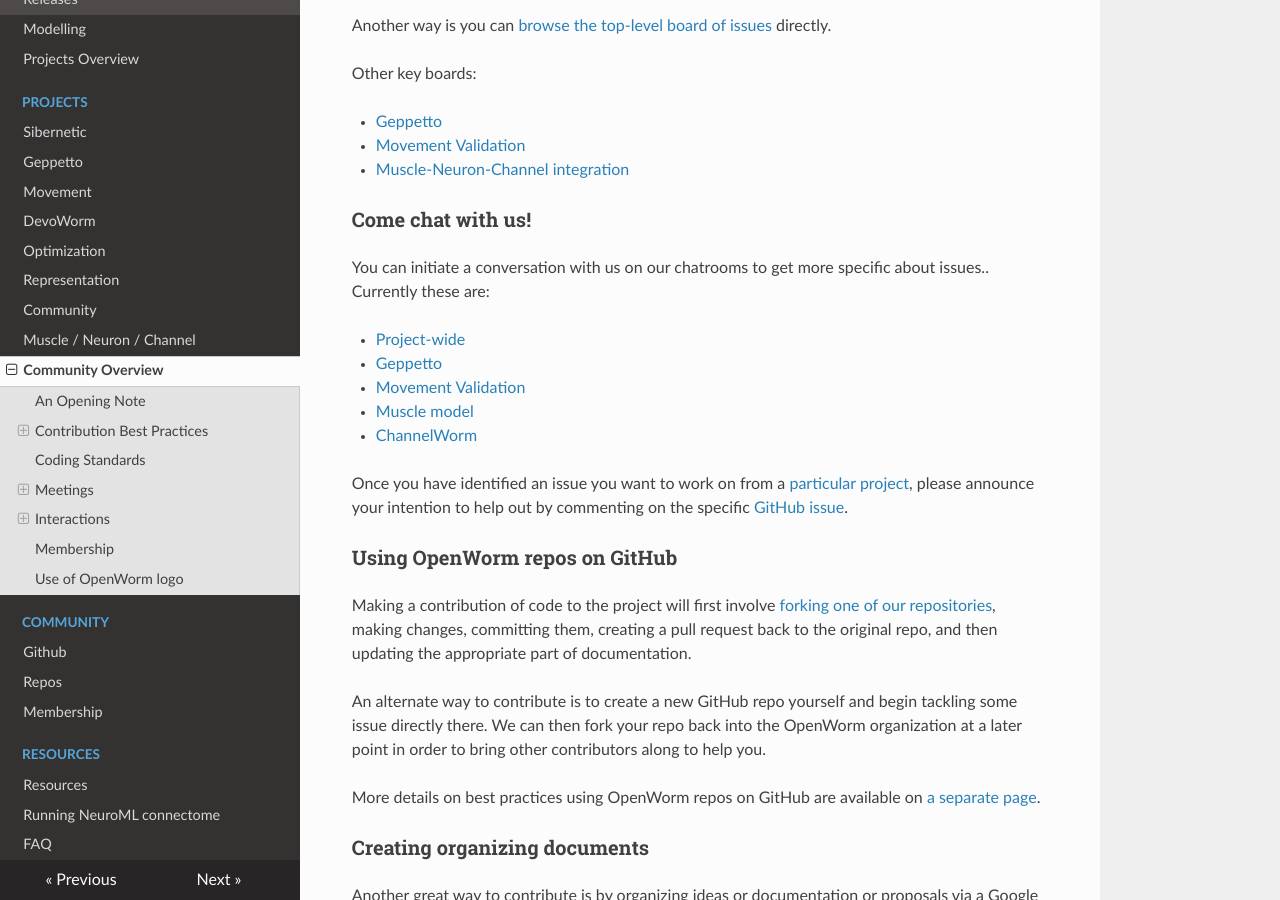
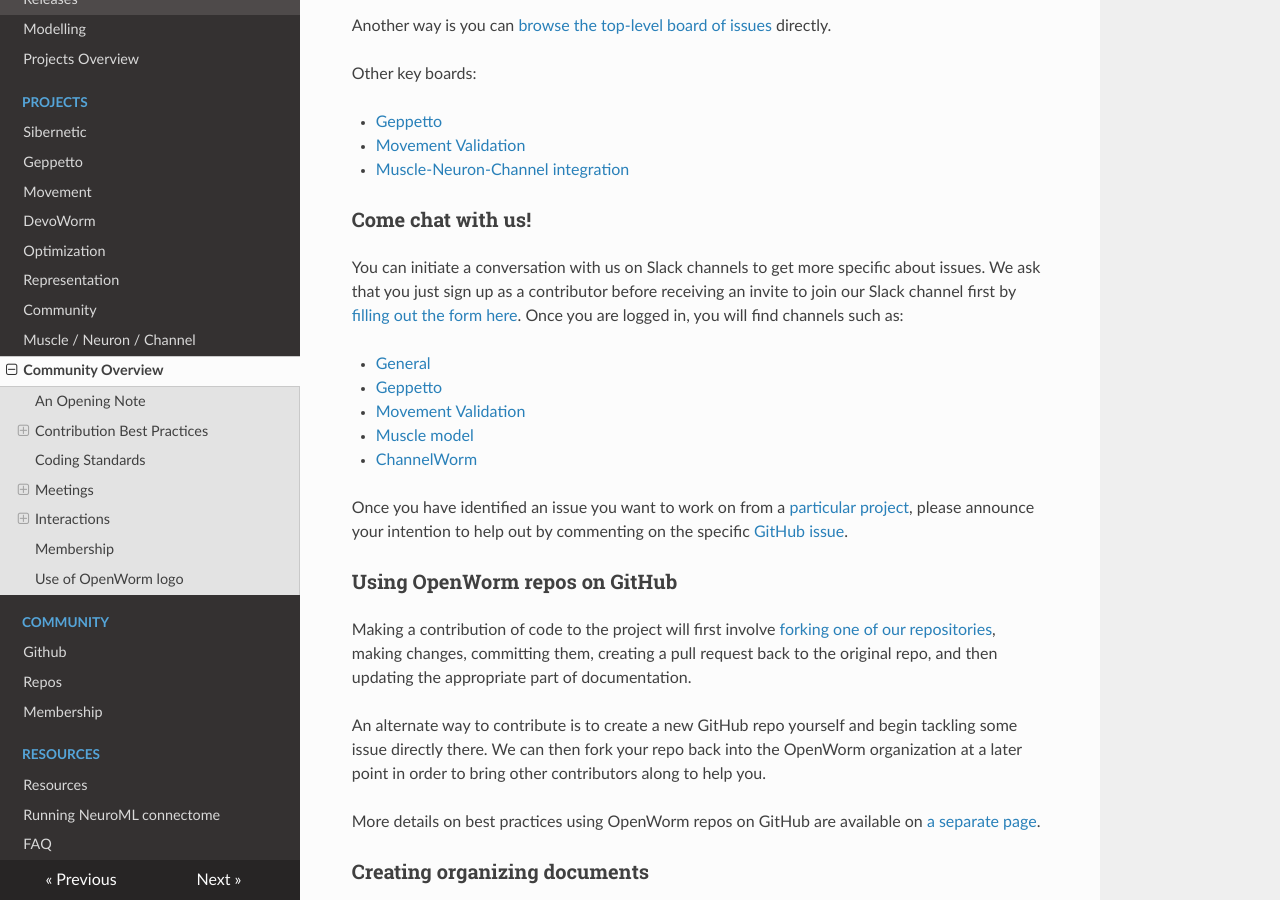
Before and after one commit to openworm/openworm_docs, an MkDocs documentation site: the page built from docs/community.md, in a window 1280 px wide and 900 px high, scrolled down 620 px. Built offline with MkDocs 1.6.1, drawn with Linux system fonts in a browser that asks for light colours; nearby versions of some CDN libraries; some of the changed text lies outside the part shown.

Commit message:
Removing references to gitter #83

```diff
--- a/.openworm.yml
+++ b/.openworm.yml
@@ -2,7 +2,6 @@
 shortDescription: "Documentation for OpenWorm"
 contributor-guide: "http://docs.openworm.org/en/latest/#contributing-to-openworm"
 coordinator: stephen@openworm.org
-gitter: "http://gitter.im/openworm/OpenWorm"
 keywords:
   - readthedocs
   - documenation
--- a/docs/community.md
+++ b/docs/community.md
@@ -26,13 +26,13 @@
 
 ### Come chat with us!
 
-You can initiate a conversation with us on our chatrooms to get more specific about issues..  Currently these are:
+You can initiate a conversation with us on Slack channels to get more specific about issues.  We ask that you just sign up as a contributor before receiving an invite to join our Slack channel first by [filling out the form here](https://goo.gl/3ncZWn).  Once you are logged in, you will find channels such as:
 
-- [Project-wide](https://gitter.im/openworm/OpenWorm)
-- [Geppetto](https://gitter.im/openworm/org.geppetto)
-- [Movement Validation](https://gitter.im/openworm/movement_validation)
-- [Muscle model](https://gitterm.im/openworm/muscle_model)
-- [ChannelWorm](https://gitter.im/VahidGh/ChannelWorm)
+- [General](https://app.slack.com/client/T02EPNETZ/C02EPNEUT)
+- [Geppetto](https://app.slack.com/client/T02EPNETZ/C89GCLE49)
+- [Movement Validation](https://app.slack.com/client/T02EPNETZ/C49LLAMJQ)
+- [Muscle model](https://app.slack.com/client/T02EPNETZ/C40BEV91S)
+- [ChannelWorm](https://app.slack.com/client/T02EPNETZ/C40MMRWDQ)
 
 Once you have identified an issue you want to work on from a [particular project](/Projects/projects/), please announce your intention to help out by commenting on the specific [GitHub issue](github/#contributing-and-resolving-issues).
 
```
Also changed, not shown: other parts of docs/community.md (+0 -4 lines), docs/Projects/muscle-neuron-integration.md (+1 -1 lines).
